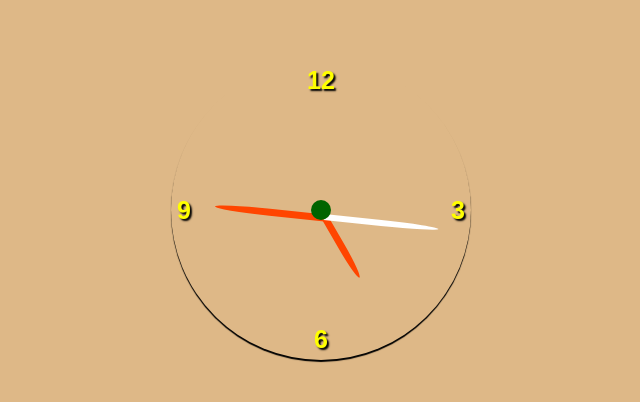
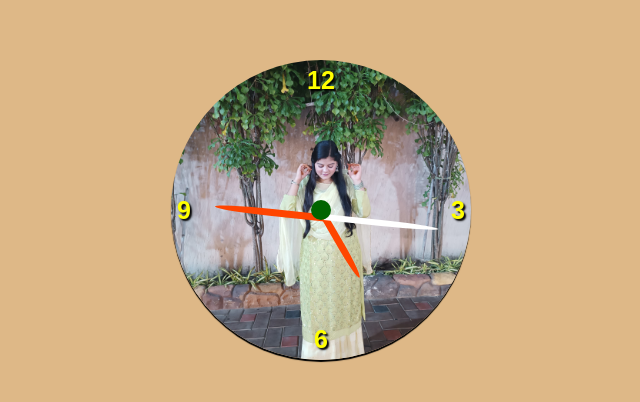
Before and after one commit to Zuhaib123456/Analog-clock-, a plain HTML site: page index.html in a window 1280 px wide. Shown: the part 190-592 px from the top of the page, without its empty margins (319-959 px from the left). Drawn offline with Linux system fonts and the light colour scheme; the site is published under a folder, as on GitHub Pages, so addresses that start at the root find nothing.

Commit message:
Update style.css

```diff
--- a/style.css
+++ b/style.css
@@ -19,7 +19,7 @@ body{
   background: grey;
   box-shadow: 0 2px 0.9px black;
   position: relative;
-  background: url("/myshab3.jpg");
+  background: url("myshab3.jpg");
   backface-visibility: 0.3px;
   background-size: cover;
   background-position: center;
```
